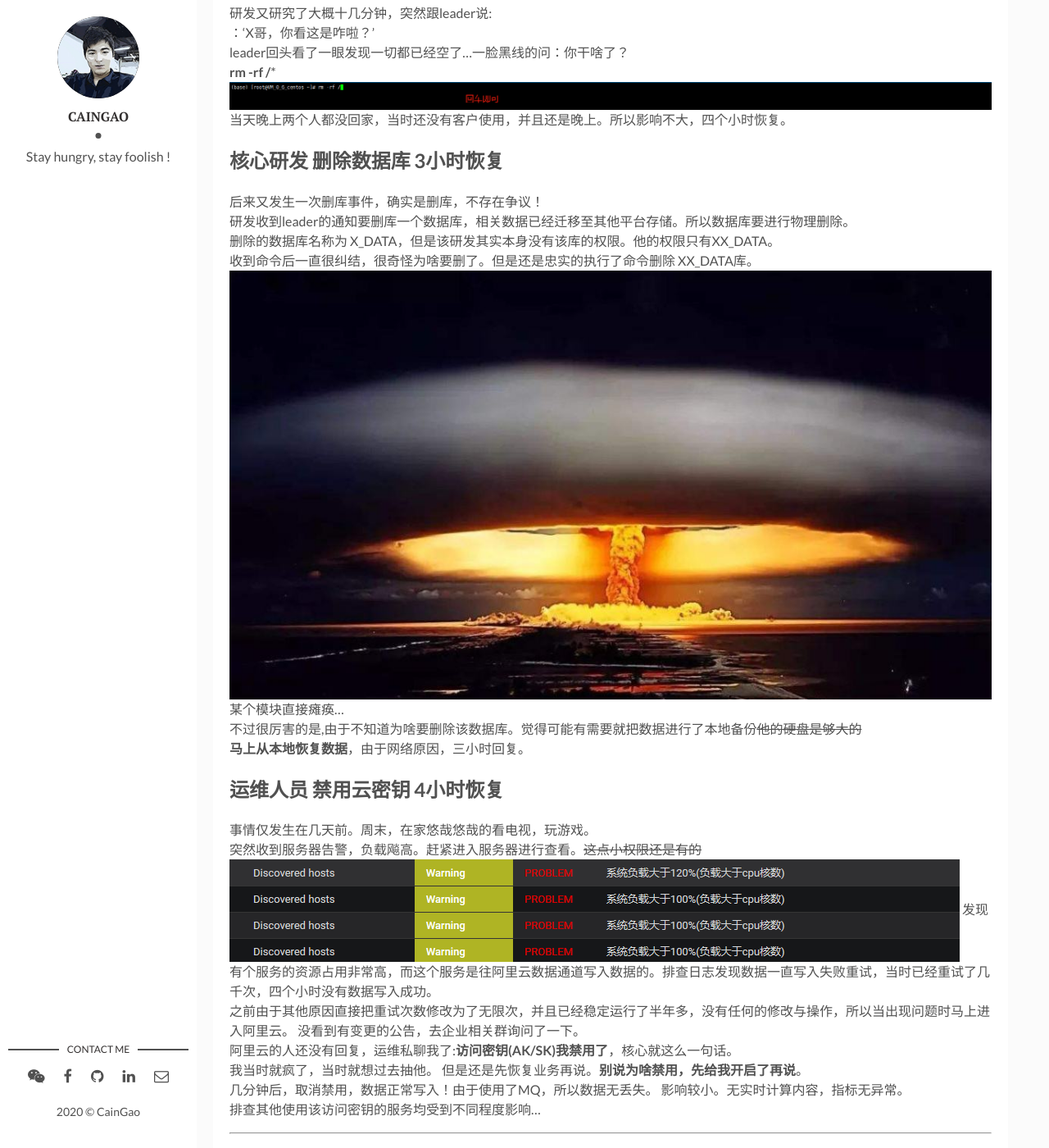
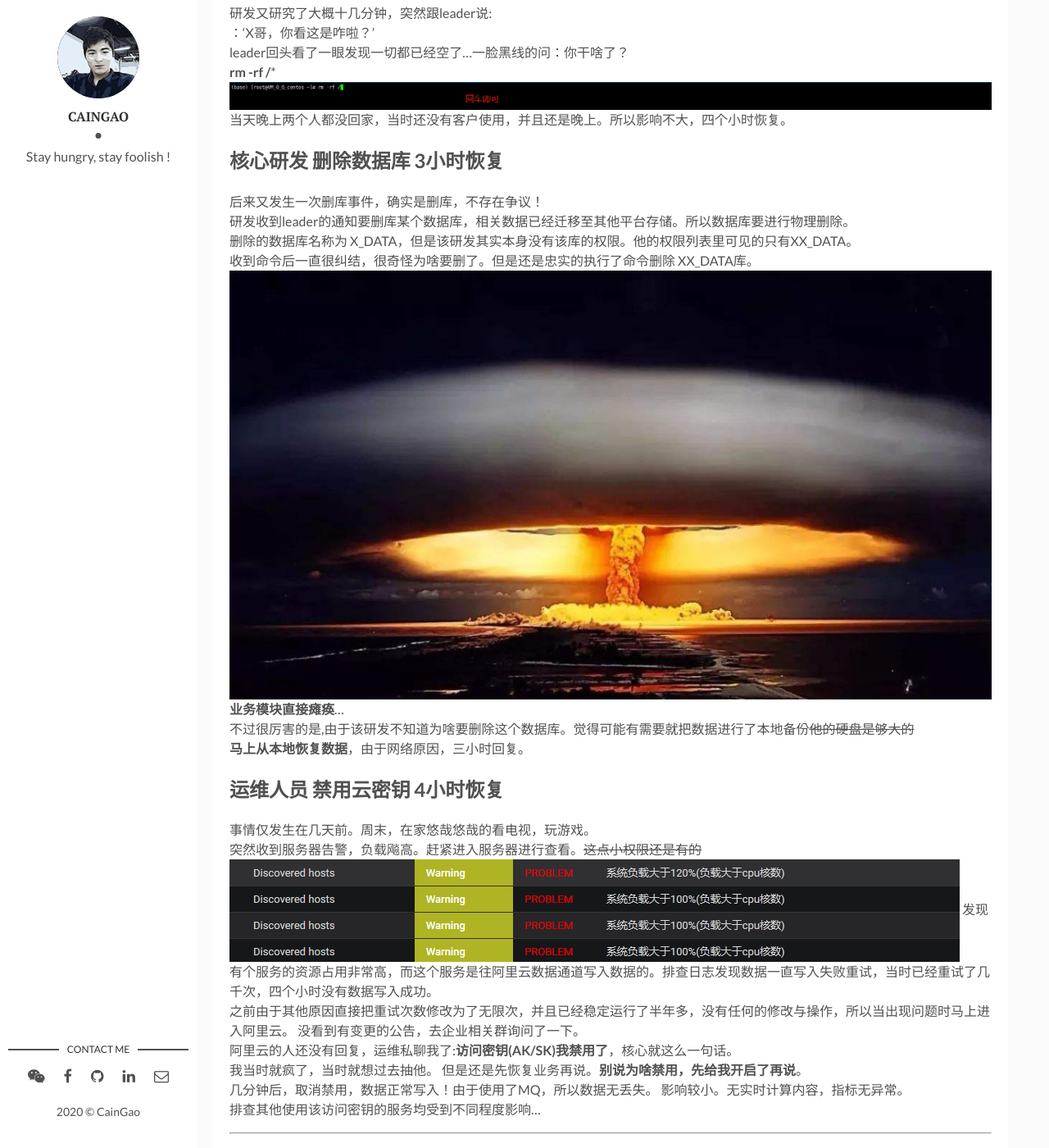
Before and after one commit to CainGao0/CainGao0, a Jekyll site: the page built from _posts/2020-02-26-weimeng-shanku-shenbian.markdown, in a window 1280 px wide and 1400 px high, scrolled down 1565 px. Shown: the whole window at 82% size. Built offline with Jekyll 4.4.1, drawn with Linux system fonts in a browser that asks for light colours; comment, search, counter and statistics services are not loaded.

Commit message:
add weimeng

```diff
--- a/_posts/2020-02-26-weimeng-shanku-shenbian.markdown
+++ b/_posts/2020-02-26-weimeng-shanku-shenbian.markdown
@@ -29,12 +29,12 @@ leader回头看了一眼发现一切都已经空了...一脸黑线的问：你
 
 ##  核心研发 删除数据库 3小时恢复
 后来又发生一次删库事件，确实是删库，不存在争议！
-研发收到leader的通知要删库一个数据库，相关数据已经迁移至其他平台存储。所以数据库要进行物理删除。
-删除的数据库名称为 X_DATA，但是该研发其实本身没有该库的权限。他的权限只有XX_DATA。
+研发收到leader的通知要删库某个数据库，相关数据已经迁移至其他平台存储。所以数据库要进行物理删除。
+删除的数据库名称为 X_DATA，但是该研发其实本身没有该库的权限。他的权限列表里可见的只有XX_DATA。
 收到命令后一直很纠结，很奇怪为啥要删了。但是还是忠实的执行了命令删除 XX_DATA库。
 ![回车确认!]({{site.baseurl}}/assets/img/bang.jpg)
-某个模块直接瘫痪...
-不过很厉害的是,由于不知道为啥要删除该数据库。觉得可能有需要就把数据进行了本地备份~~他的硬盘是够大的~~
+**业务模块直接瘫痪**...
+不过很厉害的是,由于该研发不知道为啥要删除这个数据库。觉得可能有需要就把数据进行了本地备份~~他的硬盘是够大的~~
 **马上从本地恢复数据**，由于网络原因，三小时回复。
 
 ##  运维人员 禁用云密钥  4小时恢复
```
